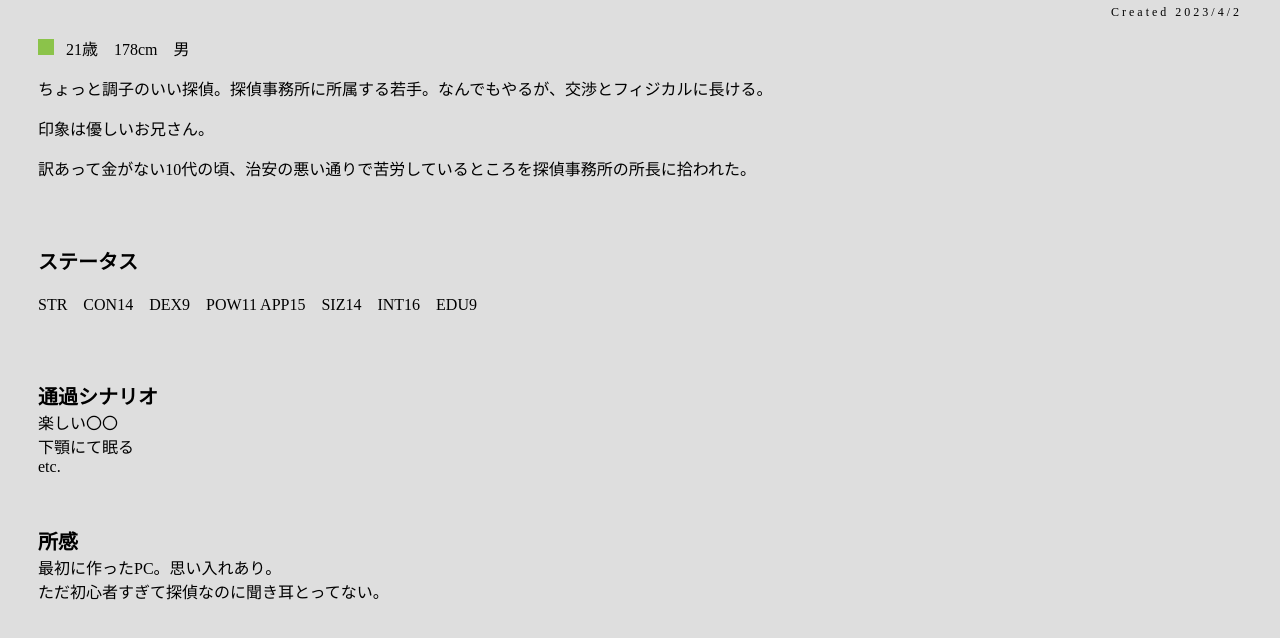
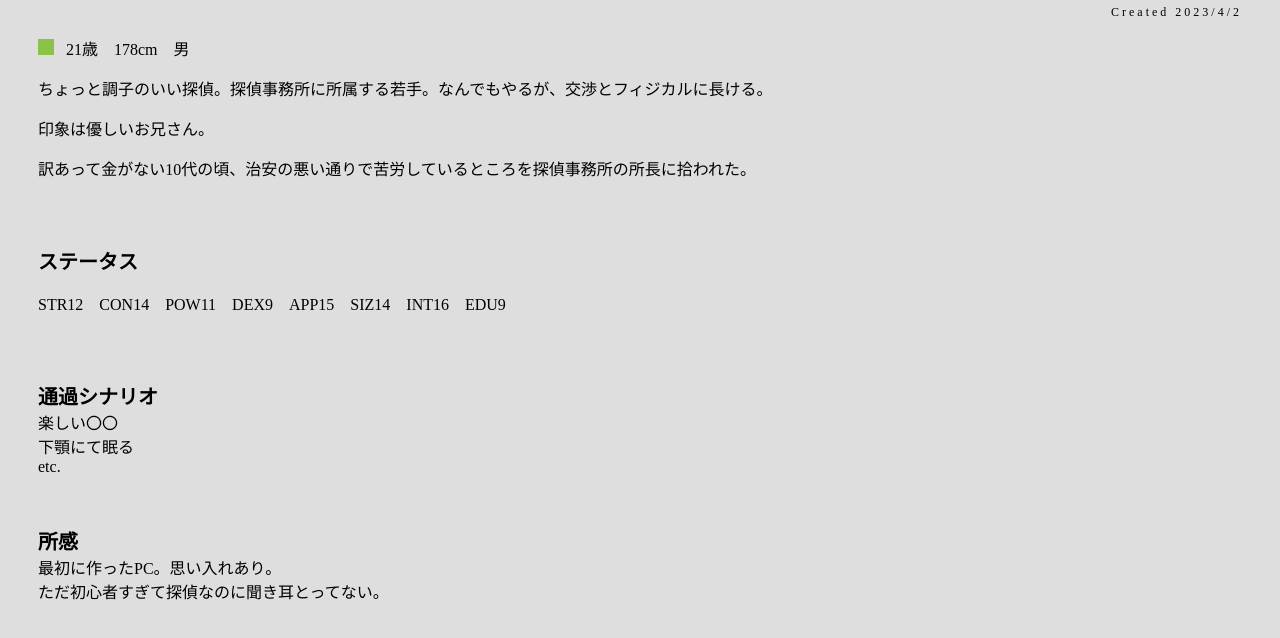
Before and after one commit to yuket00/TRPGpcMatome, a plain HTML site: page CharaProf.HachiyaSouhei.html in a window 1280 px wide. Shown: the part 112-750 px from the top of the page. Drawn offline with Linux system fonts and the light colour scheme.

Commit message:
Update CharaProf.HachiyaSouhei.html

```diff
--- a/CharaProf.HachiyaSouhei.html
+++ b/CharaProf.HachiyaSouhei.html
@@ -29,7 +29,7 @@
 
 		<section>
       <h2>ステータス</h2>
-	<p>STR　CON14　DEX9　POW11 APP15　SIZ14　INT16　EDU9</p>
+	<p>STR12　CON14　POW11　DEX9　APP15　SIZ14　INT16　EDU9</p>
     </section>
 
 
```
